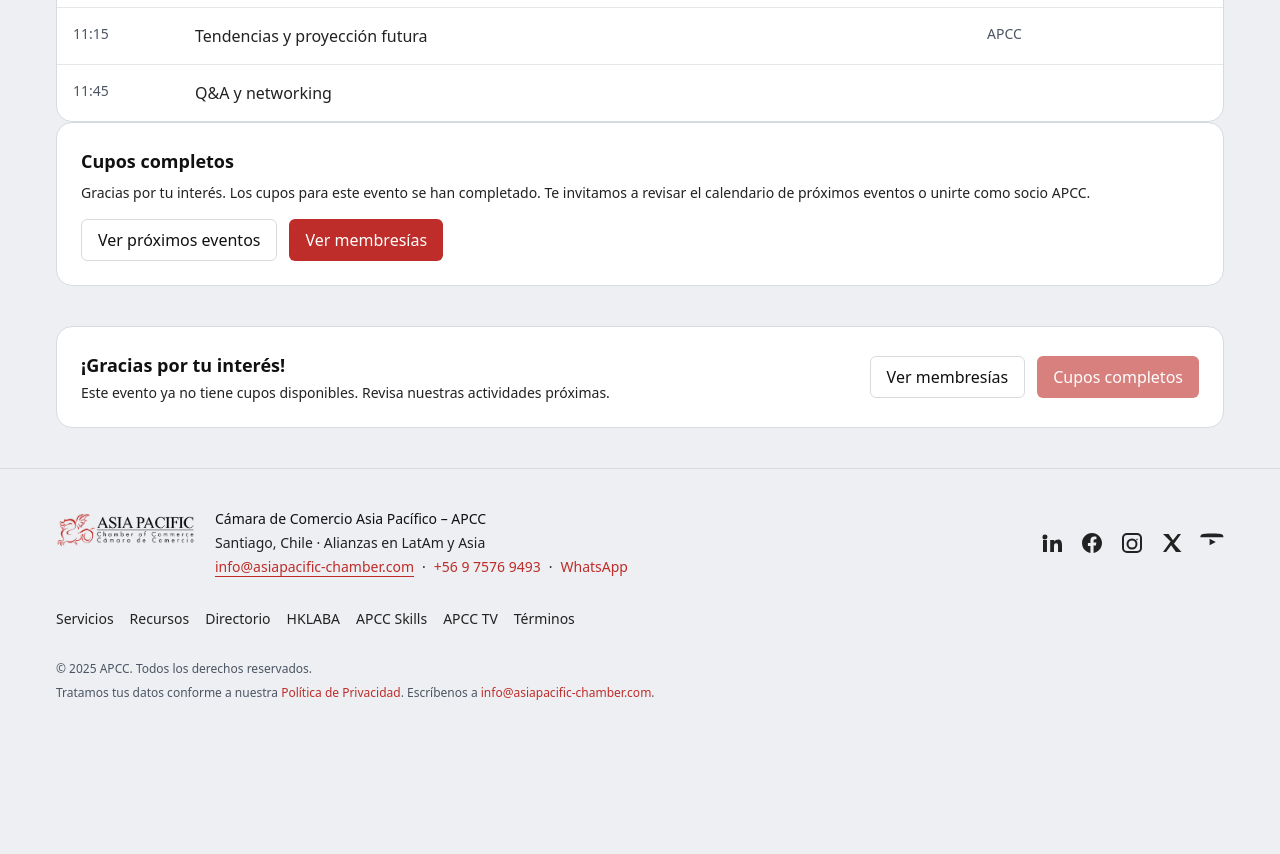
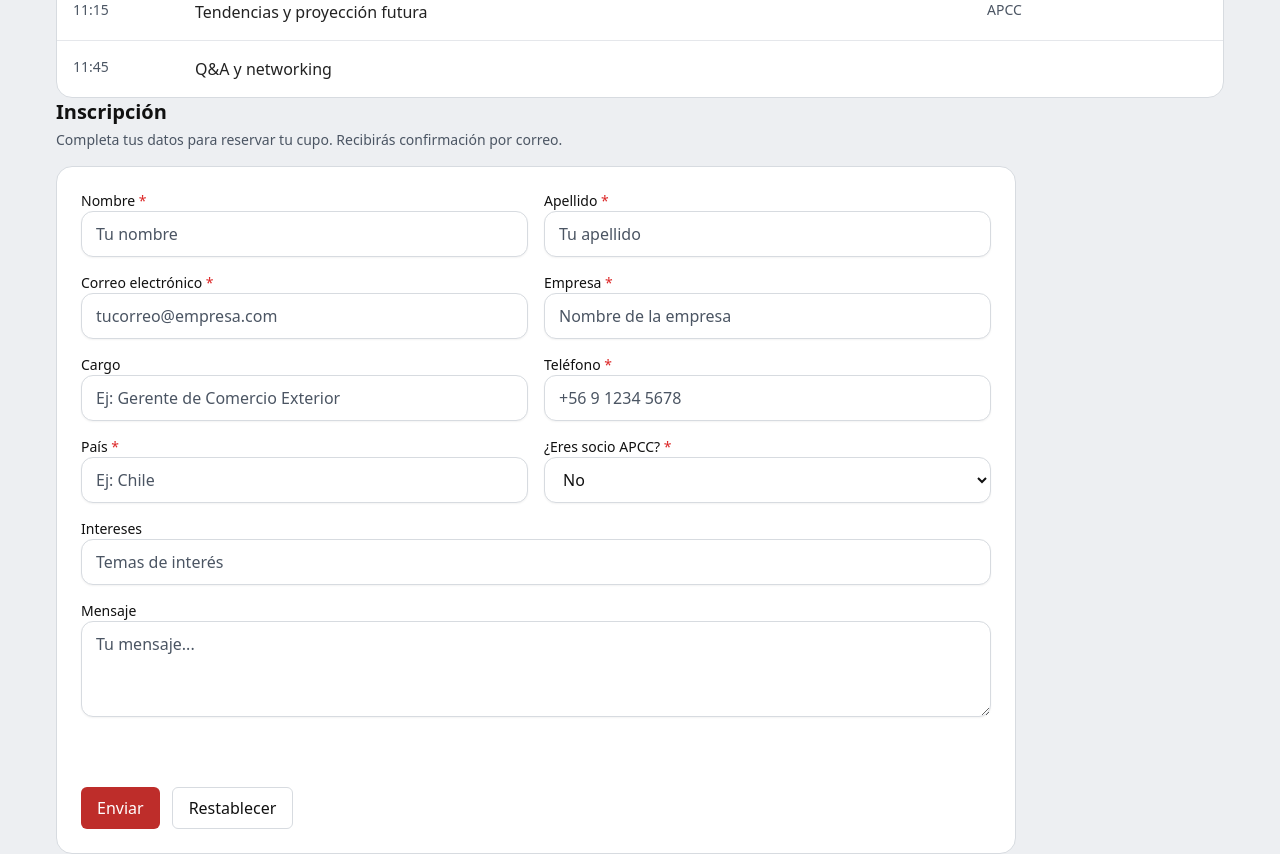
Before and after one commit to TronxGroup/APCC-Chamber, a Next.js app: page /eventos/2025-10-mesa-logistica-comercio-asia in a window 1280 px wide. Shown: the part 1040-1894 px from the top of the page. Before the commit the page ends 1781 px from the top, so only its background shows below. Built offline with nearby package versions, Linux system fonts and the light colour scheme.

Commit message:
Update page.tsx

```diff
--- a/app/(routes)/eventos/[slug]/page.tsx
+++ b/app/(routes)/eventos/[slug]/page.tsx
@@ -1,3 +1,4 @@
+// app/(routes)/eventos/[slug]/page.tsx
 import type { Metadata } from 'next';
 import Link from 'next/link';
 import { notFound } from 'next/navigation';
@@ -13,16 +14,15 @@ type PageProps = { params: { slug: string } };
 // —————————————————————————————
 // Estado por slug exacto
 // - TOYS (07 Oct): Finalizado (sin formulario)
-// - Mesa Logística (21 Oct): Cupos completos (sin formulario)
-// - Seminario (07 Nov): ACTIVADO (con formulario)
+// - Mesa Logística (21 Oct): ACTIVO (con formulario)
+// - Resto: ACTIVO (con formulario)
 function resolveStatus(slug: string) {
   switch (slug) {
     case '2025-10-webinar-ferias-hktdc-toys-baby-stationery':
       return 'finalized' as const;
-    case '2025-10-mesa-logistica-comercio-asia':
-      return 'full' as const;
+    // Nota: la mesa YA NO está como "full"
     default:
-      return null; // activo con formulario
+      return null as const; // activo con formulario
   }
 }
 // —————————————————————————————
@@ -57,11 +57,12 @@ export default function EventDetailPage({ params }: PageProps) {
   if (!ev) return notFound();
 
   const status = resolveStatus(ev.slug);
-  const isFull = status === 'full';
+  const isFull = status === 'full';         // no se usa para la mesa
   const isFinalized = status === 'finalized';
 
   const joinUrl = 'https://join.asiapacific-chamber.com';
 
+  // (Opcional) Si quieres mejorar SEO, ideal que startDate sea ISO 8601
   const jsonLd = {
     '@context': 'https://schema.org',
     '@type': 'Event',
@@ -71,9 +72,11 @@ export default function EventDetailPage({ params }: PageProps) {
       ev.mode === 'Webinar'
         ? 'https://schema.org/OnlineEventAttendanceMode'
         : 'https://schema.org/OfflineEventAttendanceMode',
-    eventStatus: 'https://schema.org/EventScheduled',
+    eventStatus: isFinalized
+      ? 'https://schema.org/EventCancelled' // o EventCompleted (según cómo prefieras etiquetarlo)
+      : 'https://schema.org/EventScheduled',
     image: ev.poster ? [ev.poster] : [],
-    startDate: ev.date,
+    startDate: ev.date, // ⚠️ considera llevarlo a ISO (p.ej. "2025-10-21T09:30:00-03:00")
     location:
       ev.location.toLowerCase().includes('online')
         ? { '@type': 'VirtualLocation', url: joinUrl }
```
